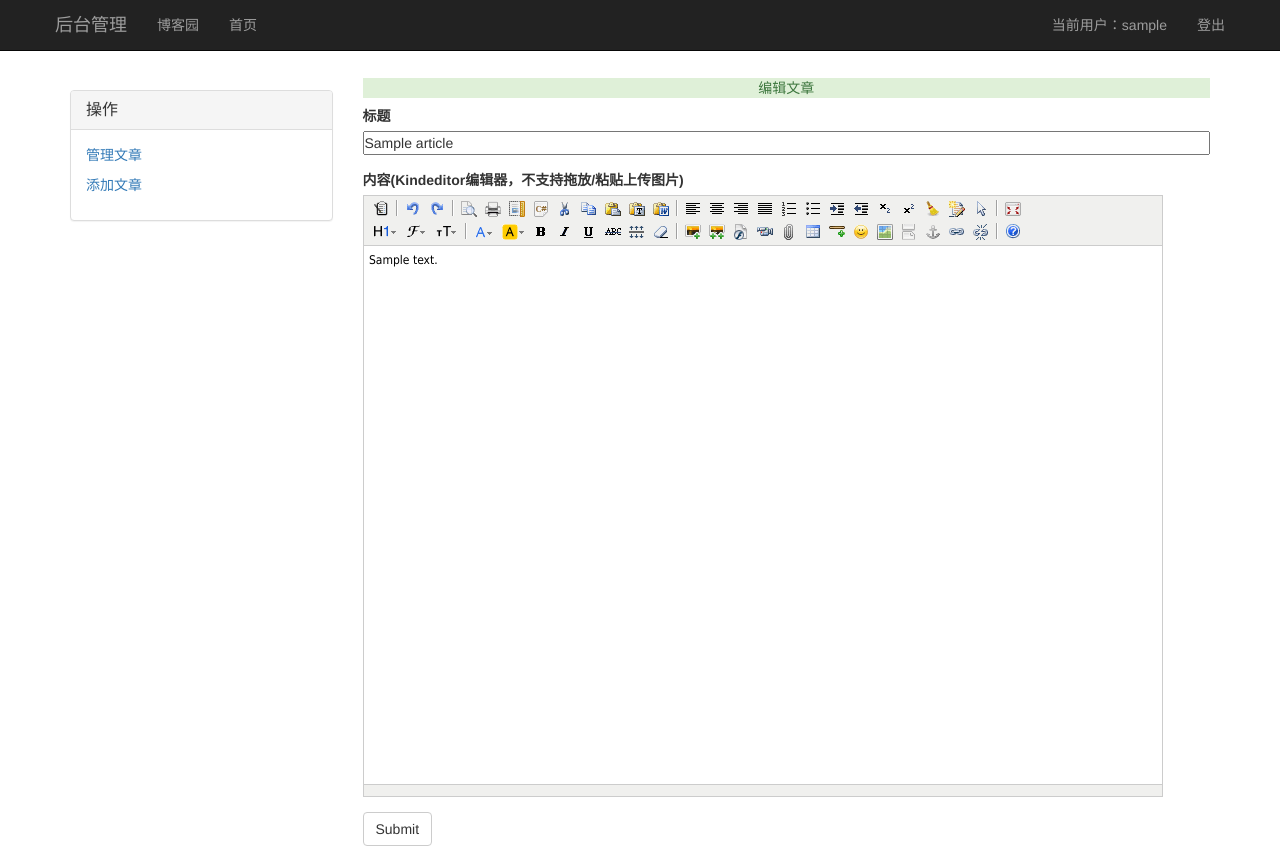
After one commit to taoxu991/blog, a Django app: page /blog/blog_manage/edit_article/1 in a window 1280 px wide. The commit adds this page. Run offline with Django 3.2, Linux system fonts and the light colour scheme; a user stored in the database is signed in; tables that the repository leaves empty hold one stand-in row (values such as "Sample post"); some libraries are stand-ins or nearby versions.

Commit message:
暂时完结，提交作业： 1.后台管理

```diff
--- a/app01/urls.py
+++ b/app01/urls.py
@@ -3,11 +3,14 @@ from app01 import views as app_views
 
 urlpatterns = [
     # 文本编辑器上传图片url
-    # re_path(r'upload/', app_views.upload),
+    re_path(r'upload/', app_views.upload),
 
     # 后台管理 url
-    # re_path(r'blog_manage/$', app_views.blog_manage),
-    # re_path(r'blog_manage/add_article/$', app_views.add_article),
+    re_path(r'blog_manage/$', app_views.blog_manage),
+    re_path(r'blog_manage/add_article/$', app_views.add_article),
+    re_path(r'blog_manage/edit_article/(?P<article_id>\d+)$', app_views.edit_article),
+    re_path(r'blog_manage/delete_article/(?P<article_id>\d+)$', app_views.delete_article),
+
     re_path(r'digg/', app_views.digg),
     re_path(r'comment/', app_views.comment),
     # re_path(r'get_comment_tree/', app_views.get_comment_tree),
--- a/app01/views.py
+++ b/app01/views.py
@@ -4,13 +4,14 @@ from django.contrib.auth.decorators import login_required
 from django.http import JsonResponse
 from django.db import transaction
 from django.db.models import F
+from blog import settings
 from app01.myform import *
 from app01.models import *
 from app01.page import *
 from PIL import Image, ImageDraw, ImageFont
 import random
 from io import BytesIO
-import json
+import json,os
 
 # Create your views here.
 
@@ -180,3 +181,65 @@ def comment(request):
                                                  ['2580151116@qq.com']))
     t.start()
     return JsonResponse(jsonResponse)
+
+
+
+@login_required
+def blog_manage(request):
+    article_list = Article.objects.filter(user=request.user)
+    return render(request, 'manage/manage.html', {'article_list': article_list})
+
+
+from bs4 import BeautifulSoup
+@login_required
+def add_article(request):
+    if request.method == 'POST':
+        title = request.POST.get('title')
+        content = request.POST.get('content')
+
+        soup = BeautifulSoup(content, 'html.parser')
+        for tag in soup.find_all():
+            if tag.name == 'script':
+                tag.decompose()
+
+        desc = soup.text[0:150] + '...'
+        Article.objects.create(title=title, desc=desc, content=str(soup), user=request.user)
+        return redirect('/blog/blog_manage/')
+    return render(request, 'manage/add_article.html')
+
+
+@login_required
+def edit_article(request, article_id):
+    article_obj = Article.objects.filter(nid=article_id)
+    if request.method == 'POST':
+        title = request.POST.get('title')
+        content = request.POST.get('content')
+
+        soup = BeautifulSoup(content, 'html.parser')
+        for tag in soup.find_all():
+            if tag.name == 'script':
+                tag.decompose()
+
+        desc = soup.text[0:150] + '...'
+        article_obj.update(title=title, desc=desc, content=str(soup), user=request.user)
+        return redirect('/blog/blog_manage/')
+    article_obj = article_obj.first()
+    return render(request, 'manage/edit_article.html', {'article_obj': article_obj})
+
+
+@login_required
+def delete_article(request, article_id):
+    Article.objects.filter(nid=article_id).delete()
+    return redirect('/blog/blog_manage/')
+
+def upload(request):
+    img_obj = request.FILES.get('upload_img')
+    path = os.path.join(settings.MEDIA_ROOT, 'article_img', img_obj.name)
+    with open(path, 'wb') as f:
+        for line in img_obj:
+            f.write(line)
+    jsonResponse = {
+        'error': 0,
+        'url': '/media/article_img/%s' % img_obj.name
+    }
+    return JsonResponse(jsonResponse)
--- a/templates/base.html
+++ b/templates/base.html
@@ -46,9 +46,7 @@
            {% if request.user.is_authenticated %}
             <li><a href="#">当前用户：{{ request.user }}</a></li>
                     <li class="divider"></li>
-                    <li><a href="#">修改密码</a></li>
-                    <li><a href="#">修改头像</a></li>
-                    <li><a href="/cn_backend/">管理</a></li>
+                    <li><a href="/blog/blog_manage/">管理</a></li>
                     <li class="divider"></li>
                     <li><a href="{% url 'logout' %}">登出</a></li>
             {% else %}
@@ -59,8 +57,6 @@
             {% endif%}
             </ul>
         </div>
-
-
     </div>
 </nav>
 <div class="container-fluid">
--- a/templates/manage/base.html
+++ b/templates/manage/base.html
@@ -2,9 +2,93 @@
 <html lang="en">
 <head>
     <meta charset="UTF-8">
-    <title>Title</title>
+    <title>博客后台管理 - 博客园</title>
+
+    <link rel="stylesheet" href="/static/blog/bs/css/bootstrap.css">
+    <script src="/static/js/jquery.min.js"></script>
+    <script src="/static/blog/bs/js/bootstrap.min.js"></script>
+    <link rel="stylesheet" href="/static/blog/css/backend.css">
+        <style>
+        *{
+            margin: 0;
+            padding: 0;
+        }
+        body{
+            padding-top: 70px;
+        }
+
+    </style>
 </head>
 <body>
 
+{#<div class="header">#}
+{#    <p class="title">#}
+{#        后台管理#}
+{#        <a class="" href="">主页</a>#}
+{#        <a class="info" href="{% url 'logout' %}">注销</a>#}
+{#        <span class="info"><span class="glyphicon glyphicon-user"></span>&nbsp;&nbsp;{{ request.user.username }}</span>#}
+{#    </p>#}
+{#</div>#}
+
+<nav class="navbar navbar-fixed-top navbar-inverse">
+    <div class="container">
+		<div class="navbar-header">
+            <button type="button" class="navbar-toggle collapsed" data-toggle="collapse" data-target="#navbar" aria-expanded="false" aria-controls="navbar">
+                <span class="sr-only">Toggle navigation</span>
+                <span class="icon-bar"></span>
+                <span class="icon-bar"></span>
+                <span class="icon-bar"></span>
+            </button>
+			<a class="navbar-brand" href="#">后台管理</a>
+		</div>
+        <div id="navbar" class="navbar-collapse collapse" aria-expanded="false">
+            <ul class="nav navbar-nav">
+				<li><a href="/">博客园</a></li>
+                <li><a href="/blog/{{ request.user }}/">首页</a></li>
+            </ul>
+            <ul class="nav navbar-nav navbar-right">
+            <li><a href="#">当前用户：{{ request.user }}</a></li>
+                    <li class="divider"></li>
+                    <li><a href="{% url 'logout' %}">登出</a></li>
+            </ul>
+        </div>
+    </div>
+</nav>
+
+
+<div class="container">
+    <div class="col-md-3">
+        <div class="panel-group" id="accordion" role="tablist" aria-multiselectable="true">
+            <div class="panel panel-default">
+                <div class="panel-heading" role="tab" id="headingOne">
+                    <h4 class="panel-title">
+                        <a role="button" data-toggle="collapse" data-parent="#accordion" href="#collapseOne"
+                           aria-expanded="true" aria-controls="collapseOne">
+                            操作
+                        </a>
+                    </h4>
+                </div>
+                <div id="collapseOne" class="panel-collapse collapse in" role="tabpanel" aria-labelledby="headingOne">
+                    <div class="panel-body">
+                        <p><a href="/blog/blog_manage/">管理文章</a></p>
+                        <p><a href="/blog/blog_manage/add_article/">添加文章</a></p>
+                    </div>
+                </div>
+            </div>
+
+        </div>
+    </div>
+    <div class="col-md-9">
+
+
+
+                    {% block content %}
+
+                    {% endblock %}
+
+
+    </div>
+</div>
+
 </body>
 </html>
--- /dev/null
+++ b/templates/manage/edit_article.html
@@ -0,0 +1,52 @@
+{% extends 'manage/base.html' %}
+
+{% block content %}
+
+    <form action="" method="post">
+        {% csrf_token %}
+       <div class="add_article">
+         <div class="alert-success text-center">编辑文章</div>
+
+         <div class="add_article_region">
+              <div class="title form-group">
+                 <label for="">标题</label>
+                 <div>
+                     <input type="text" name="title" value="{{ article_obj.title }}">
+                 </div>
+             </div>
+
+             <div class="content form-group">
+                 <label for="">内容(Kindeditor编辑器，不支持拖放/粘贴上传图片) </label>
+                 <div>
+                     <textarea name="content" id="article_content" cols="30" rows="10" >{{ article_obj.content }}</textarea>
+                 </div>
+             </div>
+
+             <input type="submit" class="btn btn-default">
+
+         </div>
+
+
+
+    </div>
+    </form>
+   <script src="/static/js/jquery.min.js"></script>
+   <script charset="utf-8" src="/static/blog/kindeditor/kindeditor-all.js"></script>
+
+    <script>
+            KindEditor.ready(function(K) {
+                    window.editor = K.create('#article_content',{
+                        width:"800",
+                        height:"600",
+                        resizeType:0,
+                        uploadJson:"/blog/upload/",
+                        extraFileUploadParams:{
+                            csrfmiddlewaretoken:$("[name='csrfmiddlewaretoken']").val()
+                        },
+                        filePostName:"upload_img"
+                    });
+            });
+    </script>
+
+
+{% endblock %}
```
Also changed, not shown: static/blog/css/article_detail.css (+1 -9 lines), templates/blog/article_detail.html (+4 -4 lines), templates/manage/add_article.html (added, +52 -0 lines), templates/manage/manage.html (added, +30 -0 lines), media/article_img/default.png (added), media/article_img/dogg3.jpeg (added).
